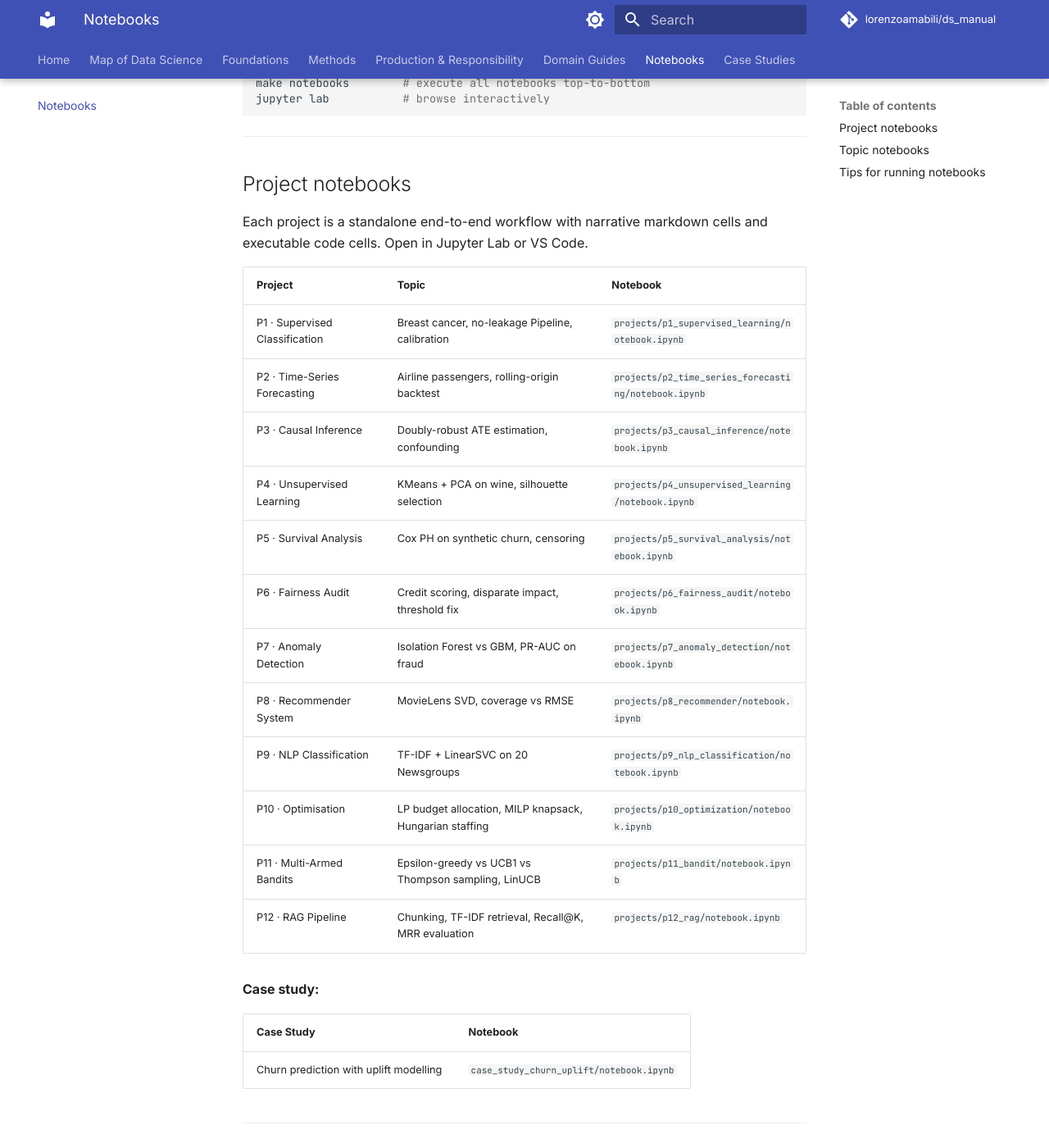
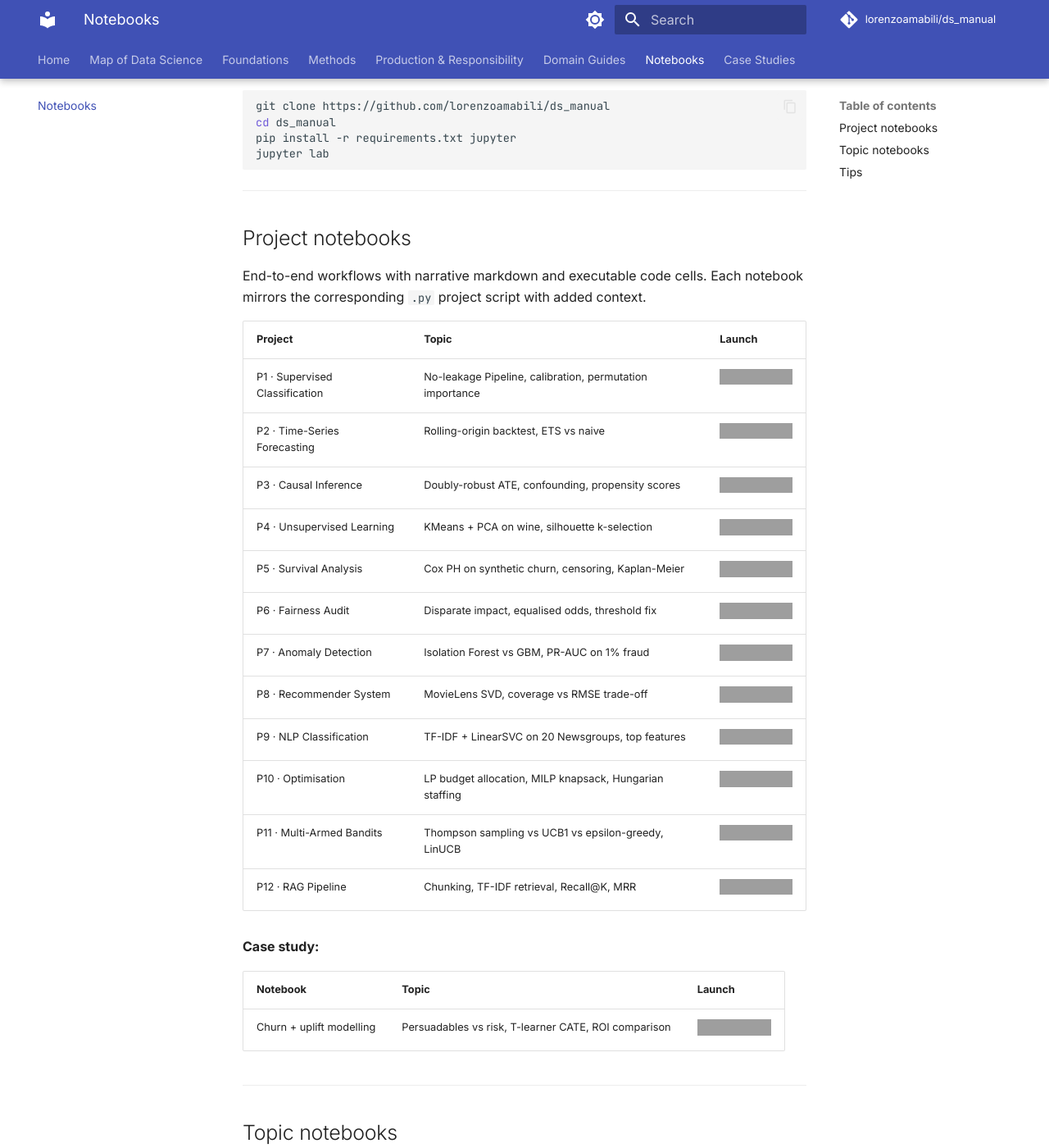
Before and after one commit to lorenzoamabili/ds_manual, an MkDocs documentation site: the page built from docs/notebooks.md, in a window 1280 px wide and 1400 px high, scrolled down 270 px. Shown: the whole window at 82% size. Built offline with MkDocs 1.6.1 and Material for MkDocs 9.7.7, drawn with Linux system fonts in a browser that asks for light colours; comment, search, counter and statistics services are not loaded; some of the changed text lies outside the part shown; grey boxes are pictures that could not be loaded.

Commit message:
Add MyBinder integration — every notebook launchable in-browser
- binder/requirements.txt: pinned environment for Binder builds (all
  project dependencies; MyBinder auto-installs jupyter/jupyterlab)
- docs/notebooks.md: Binder badge per notebook (12 projects + case
  study + 5 topic notebooks) using urlpath=lab/tree/... deep links
- docs/index.md: main Binder badge + updated project count (12 projects,
  18 notebooks)

Launch URL pattern:
  https://mybinder.org/v2/gh/lorenzoamabili/ds_manual/main?urlpath=lab/tree/PATH/notebook.ipynb

Co-Authored-By: Claude Sonnet 4.6 <noreply@anthropic.com>

````diff
--- a/docs/notebooks.md
+++ b/docs/notebooks.md
@@ -1,81 +1,80 @@
 # Jupyter Notebooks
 
-All examples in this manual are available as runnable Jupyter notebooks.
-Clone the repo and run locally:
+Every example in this manual is available as a runnable Jupyter notebook.
+Launch the full environment in your browser — no installation required:
+
+[![Launch on Binder](https://mybinder.org/badge_logo.svg)](https://mybinder.org/v2/gh/lorenzoamabili/ds_manual/main?urlpath=lab)
+
+Or run locally:
 
 ```bash
 git clone https://github.com/lorenzoamabili/ds_manual
 cd ds_manual
 pip install -r requirements.txt jupyter
-make notebooks        # execute all notebooks top-to-bottom
-jupyter lab           # browse interactively
+jupyter lab
 ```
 
 ---
 
 ## Project notebooks
 
-Each project is a standalone end-to-end workflow with narrative markdown cells
-and executable code cells. Open in Jupyter Lab or VS Code.
+End-to-end workflows with narrative markdown and executable code cells.
+Each notebook mirrors the corresponding `.py` project script with added context.
 
-| Project | Topic | Notebook |
+| Project | Topic | Launch |
 |---|---|---|
-| P1 · Supervised Classification | Breast cancer, no-leakage Pipeline, calibration | `projects/p1_supervised_learning/notebook.ipynb` |
-| P2 · Time-Series Forecasting | Airline passengers, rolling-origin backtest | `projects/p2_time_series_forecasting/notebook.ipynb` |
-| P3 · Causal Inference | Doubly-robust ATE estimation, confounding | `projects/p3_causal_inference/notebook.ipynb` |
-| P4 · Unsupervised Learning | KMeans + PCA on wine, silhouette selection | `projects/p4_unsupervised_learning/notebook.ipynb` |
-| P5 · Survival Analysis | Cox PH on synthetic churn, censoring | `projects/p5_survival_analysis/notebook.ipynb` |
-| P6 · Fairness Audit | Credit scoring, disparate impact, threshold fix | `projects/p6_fairness_audit/notebook.ipynb` |
-| P7 · Anomaly Detection | Isolation Forest vs GBM, PR-AUC on fraud | `projects/p7_anomaly_detection/notebook.ipynb` |
-| P8 · Recommender System | MovieLens SVD, coverage vs RMSE | `projects/p8_recommender/notebook.ipynb` |
-| P9 · NLP Classification | TF-IDF + LinearSVC on 20 Newsgroups | `projects/p9_nlp_classification/notebook.ipynb` |
-| P10 · Optimisation | LP budget allocation, MILP knapsack, Hungarian staffing | `projects/p10_optimization/notebook.ipynb` |
-| P11 · Multi-Armed Bandits | Epsilon-greedy vs UCB1 vs Thompson sampling, LinUCB | `projects/p11_bandit/notebook.ipynb` |
-| P12 · RAG Pipeline | Chunking, TF-IDF retrieval, Recall@K, MRR evaluation | `projects/p12_rag/notebook.ipynb` |
+| P1 · Supervised Classification | No-leakage Pipeline, calibration, permutation importance | [![Binder](https://mybinder.org/badge_logo.svg)](https://mybinder.org/v2/gh/lorenzoamabili/ds_manual/main?urlpath=lab/tree/projects/p1_supervised_learning/notebook.ipynb) |
+| P2 · Time-Series Forecasting | Rolling-origin backtest, ETS vs naive | [![Binder](https://mybinder.org/badge_logo.svg)](https://mybinder.org/v2/gh/lorenzoamabili/ds_manual/main?urlpath=lab/tree/projects/p2_time_series_forecasting/notebook.ipynb) |
+| P3 · Causal Inference | Doubly-robust ATE, confounding, propensity scores | [![Binder](https://mybinder.org/badge_logo.svg)](https://mybinder.org/v2/gh/lorenzoamabili/ds_manual/main?urlpath=lab/tree/projects/p3_causal_inference/notebook.ipynb) |
+| P4 · Unsupervised Learning | KMeans + PCA on wine, silhouette k-selection | [![Binder](https://mybinder.org/badge_logo.svg)](https://mybinder.org/v2/gh/lorenzoamabili/ds_manual/main?urlpath=lab/tree/projects/p4_unsupervised_learning/notebook.ipynb) |
+| P5 · Survival Analysis | Cox PH on synthetic churn, censoring, Kaplan-Meier | [![Binder](https://mybinder.org/badge_logo.svg)](https://mybinder.org/v2/gh/lorenzoamabili/ds_manual/main?urlpath=lab/tree/projects/p5_survival_analysis/notebook.ipynb) |
+| P6 · Fairness Audit | Disparate impact, equalised odds, threshold fix | [![Binder](https://mybinder.org/badge_logo.svg)](https://mybinder.org/v2/gh/lorenzoamabili/ds_manual/main?urlpath=lab/tree/projects/p6_fairness_audit/notebook.ipynb) |
+| P7 · Anomaly Detection | Isolation Forest vs GBM, PR-AUC on 1% fraud | [![Binder](https://mybinder.org/badge_logo.svg)](https://mybinder.org/v2/gh/lorenzoamabili/ds_manual/main?urlpath=lab/tree/projects/p7_anomaly_detection/notebook.ipynb) |
+| P8 · Recommender System | MovieLens SVD, coverage vs RMSE trade-off | [![Binder](https://mybinder.org/badge_logo.svg)](https://mybinder.org/v2/gh/lorenzoamabili/ds_manual/main?urlpath=lab/tree/projects/p8_recommender/notebook.ipynb) |
+| P9 · NLP Classification | TF-IDF + LinearSVC on 20 Newsgroups, top features | [![Binder](https://mybinder.org/badge_logo.svg)](https://mybinder.org/v2/gh/lorenzoamabili/ds_manual/main?urlpath=lab/tree/projects/p9_nlp_classification/notebook.ipynb) |
+| P10 · Optimisation | LP budget allocation, MILP knapsack, Hungarian staffing | [![Binder](https://mybinder.org/badge_logo.svg)](https://mybinder.org/v2/gh/lorenzoamabili/ds_manual/main?urlpath=lab/tree/projects/p10_optimization/notebook.ipynb) |
+| P11 · Multi-Armed Bandits | Thompson sampling vs UCB1 vs epsilon-greedy, LinUCB | [![Binder](https://mybinder.org/badge_logo.svg)](https://mybinder.org/v2/gh/lorenzoamabili/ds_manual/main?urlpath=lab/tree/projects/p11_bandit/notebook.ipynb) |
+| P12 · RAG Pipeline | Chunking, TF-IDF retrieval, Recall@K, MRR | [![Binder](https://mybinder.org/badge_logo.svg)](https://mybinder.org/v2/gh/lorenzoamabili/ds_manual/main?urlpath=lab/tree/projects/p12_rag/notebook.ipynb) |
 
 **Case study:**
 
-| Case Study | Notebook |
-|---|---|
-| Churn prediction with uplift modelling | `case_study_churn_uplift/notebook.ipynb` |
+| Notebook | Topic | Launch |
+|---|---|---|
+| Churn + uplift modelling | Persuadables vs risk, T-learner CATE, ROI comparison | [![Binder](https://mybinder.org/badge_logo.svg)](https://mybinder.org/v2/gh/lorenzoamabili/ds_manual/main?urlpath=lab/tree/case_study_churn_uplift/notebook.ipynb) |
 
 ---
 
 ## Topic notebooks
 
-Standalone concept notebooks — each demonstrates one foundational DS topic with
-runnable, self-contained examples.
+Standalone concept notebooks — one key idea, fully runnable, ~10 minutes each.
 
-| Topic | Key concepts | Notebook |
+| Topic | Concepts | Launch |
 |---|---|---|
-| [Statistics fundamentals](02-statistics-that-matter.md) | Bootstrap CI, power analysis, BH correction, p-values | `notebooks/01-statistics-fundamentals.ipynb` |
-| [Model evaluation](04-evaluation-and-validation.md) | ROC vs PR-AUC, calibration curves, cost-based thresholds | `notebooks/02-model-evaluation.ipynb` |
-| [A/B testing & causal inference](09-causal-inference-and-experimentation.md) | Peeking problem, CUPED, T-learner CATE | `notebooks/03-ab-testing.ipynb` |
-| [NLP text classification](10-nlp-and-llms.md) | TF-IDF, top features, cosine similarity | `notebooks/04-nlp-text-classification.ipynb` |
-| [Feature engineering](03-data-and-feature-engineering.md) | Leakage guard, shuffle-label test, target encoding | `notebooks/05-feature-engineering.ipynb` |
+| Statistics fundamentals | Bootstrap CI, power analysis, p-values, BH correction | [![Binder](https://mybinder.org/badge_logo.svg)](https://mybinder.org/v2/gh/lorenzoamabili/ds_manual/main?urlpath=lab/tree/notebooks/01-statistics-fundamentals.ipynb) |
+| Model evaluation | ROC vs PR-AUC, calibration curves, cost-based thresholds | [![Binder](https://mybinder.org/badge_logo.svg)](https://mybinder.org/v2/gh/lorenzoamabili/ds_manual/main?urlpath=lab/tree/notebooks/02-model-evaluation.ipynb) |
+| A/B testing & causal inference | Peeking problem, CUPED, T-learner CATE | [![Binder](https://mybinder.org/badge_logo.svg)](https://mybinder.org/v2/gh/lorenzoamabili/ds_manual/main?urlpath=lab/tree/notebooks/03-ab-testing.ipynb) |
+| NLP text classification | TF-IDF, feature importance, cosine similarity | [![Binder](https://mybinder.org/badge_logo.svg)](https://mybinder.org/v2/gh/lorenzoamabili/ds_manual/main?urlpath=lab/tree/notebooks/04-nlp-text-classification.ipynb) |
+| Feature engineering | Leakage guard, shuffle-label test, target encoding | [![Binder](https://mybinder.org/badge_logo.svg)](https://mybinder.org/v2/gh/lorenzoamabili/ds_manual/main?urlpath=lab/tree/notebooks/05-feature-engineering.ipynb) |
 
 ---
 
-## Tips for running notebooks
+## Tips
 
-**Execute all notebooks** (CI-style check):
+**First Binder load takes 1-3 minutes** — the environment is built once and
+cached. Subsequent loads are instant.
+
+**Run a specific notebook:**
+click any badge above, or use the full URL pattern:
+
+```
+https://mybinder.org/v2/gh/lorenzoamabili/ds_manual/main?urlpath=lab/tree/PATH/TO/notebook.ipynb
+```
+
+**Execute all notebooks locally** (CI-style):
 
 ```bash
-make notebooks
+make notebooks   # requires: pip install jupyter
 ```
 
-**Run one notebook interactively:**
-
-```bash
-jupyter lab projects/p1_supervised_learning/notebook.ipynb
-```
-
-**Run one notebook headlessly:**
-
-```bash
-jupyter nbconvert --to notebook --execute projects/p1_supervised_learning/notebook.ipynb \
-    --output projects/p1_supervised_learning/notebook_executed.ipynb
-```
-
-**VS Code:** open any `.ipynb` file directly — VS Code has a built-in notebook editor.
-No Jupyter installation needed; it uses the Python kernel from your virtual environment.
+**VS Code:** open any `.ipynb` directly — the built-in notebook editor
+uses your local Python kernel with no extra setup.
````
Also changed, not shown: docs/index.md (+5 -1 lines), 1 other file.
